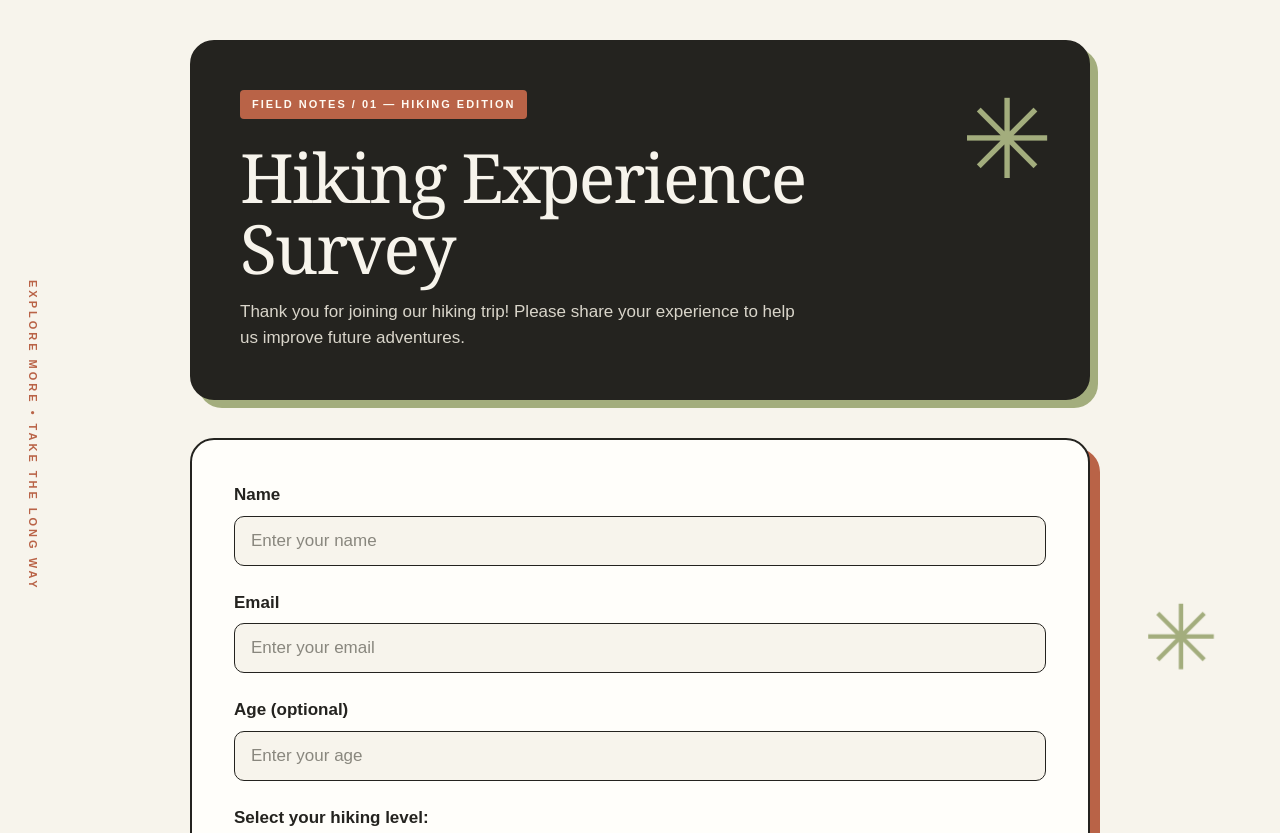
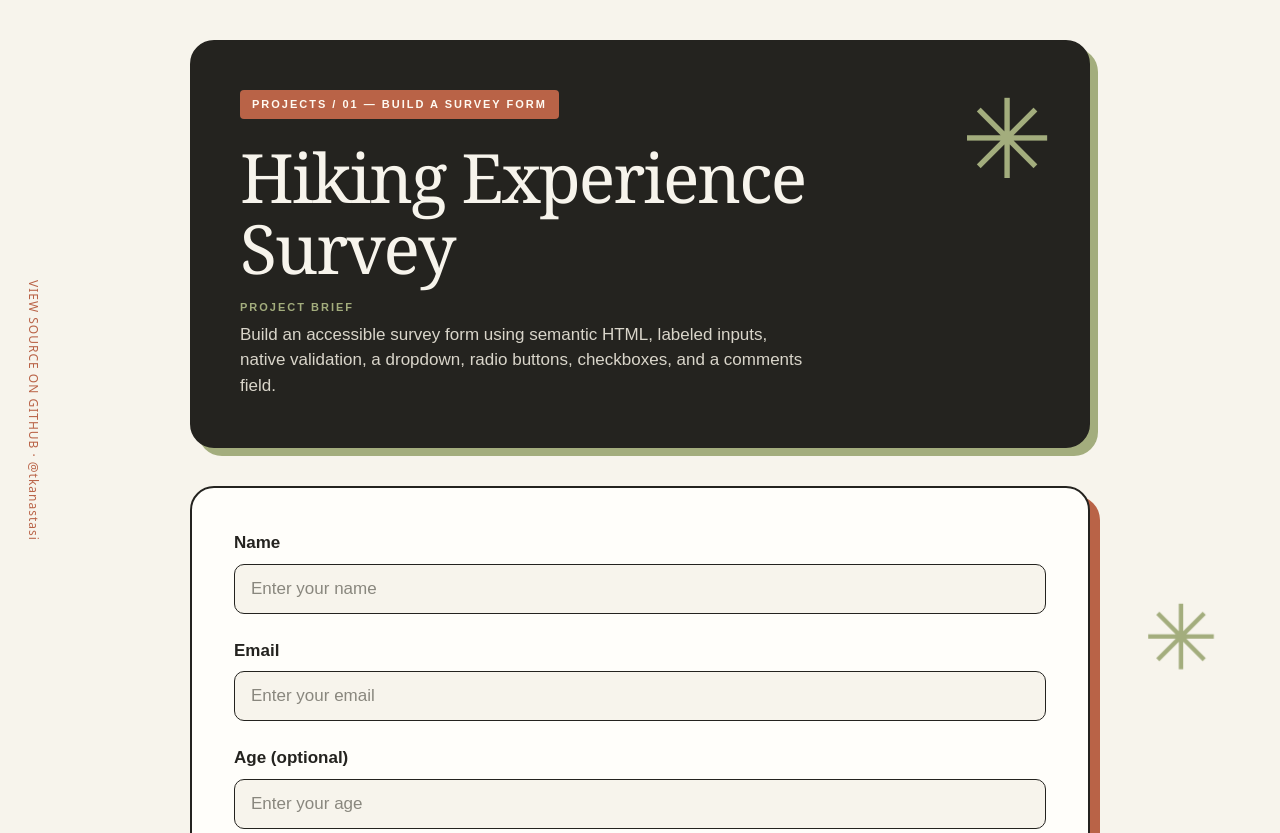
Before and after one commit to tkanastasi/freeCodeCamp, a plain HTML site: page Responsive Web Design Certification/Projects/Build a Survey Form/index.html in a window 1280 px wide. Shown: the top 833 px of the page. Drawn offline with Linux system fonts and the light colour scheme.

Commit message:
Refine project briefs and card alignment

```diff
--- a/Responsive Web Design Certification/Projects/Build a Page of Playing Cards/styles.css
+++ b/Responsive Web Design Certification/Projects/Build a Page of Playing Cards/styles.css
@@ -12,19 +12,28 @@ body {
   overflow-x: hidden;
 }
 
-body::before {
-  content: "PLAY YOUR HAND • ENJOY THE GAME";
+.github-source-link {
   position: fixed;
+  z-index: 2;
   left: 24px;
-  top: 50%;
-  transform: translateY(-50%);
+  top: 35%;
   writing-mode: vertical-rl;
-  font-size: 10px;
-  font-weight: 700;
-  letter-spacing: 3px;
+  font-family: system-ui, "Segoe UI", Arial, sans-serif;
+  font-size: 12px;
+  font-weight: 500;
+  line-height: 18px;
+  letter-spacing: 1px;
   color: #b96347;
-  opacity: 0.7;
-  z-index: -1;
+  text-decoration: none;
+}
+
+.github-source-link:hover {
+  color: #24231f;
+}
+
+.github-source-link:focus-visible {
+  outline: 3px solid #b96347;
+  outline-offset: 4px;
 }
 
 body::after {
@@ -72,7 +81,17 @@ header::after {
   color: #fffefa;
   border-radius: 4px;
   font-size: 11px;
-  font-weight: bold;
+  font-weight: 600;
+  letter-spacing: 2px;
+}
+
+.brief-label {
+  position: relative;
+  z-index: 1;
+  margin: 0 0 6px;
+  color: #a3ad7d;
+  font-size: 11px;
+  font-weight: 600;
   letter-spacing: 2px;
 }
 
@@ -224,6 +243,7 @@ header h1 {
 .middle {
   display: flex;
   flex-direction: column;
+  align-items: center;
   align-self: center;
   font-size: 42px;
   line-height: 1.3;
@@ -269,8 +289,12 @@ header h1 {
 }
 
 @media (max-width: 1200px) {
-  body::before {
-    display: none;
+  .github-source-link {
+    position: static;
+    display: block;
+    width: fit-content;
+    margin: 34px auto 4px;
+    writing-mode: horizontal-tb;
   }
 
   header,
--- a/Responsive Web Design Certification/Projects/Build a Survey Form/index.html
+++ b/Responsive Web Design Certification/Projects/Build a Survey Form/index.html
@@ -20,22 +20,34 @@
         line-height: 1.5;
       }
 
-      body::before,
       body::after {
         position: fixed;
         z-index: 0;
         pointer-events: none;
       }
 
-      body::before {
-        content: "EXPLORE MORE • TAKE THE LONG WAY";
+      .github-source-link {
+        position: fixed;
+        z-index: 2;
         top: 35%;
         left: 24px;
         writing-mode: vertical-rl;
-        font-size: 11px;
-        font-weight: bold;
-        letter-spacing: 3px;
+        font-family: system-ui, "Segoe UI", Arial, sans-serif;
+        font-size: 12px;
+        font-weight: 500;
+        line-height: 18px;
+        letter-spacing: 1px;
         color: #b96347;
+        text-decoration: none;
+      }
+
+      .github-source-link:hover {
+        color: #24231f;
+      }
+
+      .github-source-link:focus-visible {
+        outline: 3px solid #b96347;
+        outline-offset: 4px;
       }
 
       body::after {
@@ -84,7 +96,7 @@
         border-radius: 4px;
         color: #fffaf2;
         font-size: 11px;
-        font-weight: bold;
+        font-weight: 600;
         letter-spacing: 2px;
       }
 
@@ -107,6 +119,16 @@
         margin: 0;
         color: #d9d5ca;
         font-size: 17px;
+      }
+
+      .brief-label {
+        position: relative;
+        z-index: 1;
+        margin: 0 0 6px;
+        color: #a3ad7d;
+        font-size: 11px;
+        font-weight: bold;
+        letter-spacing: 2px;
       }
 
       main {
@@ -398,8 +420,12 @@
       }
 
       @media (max-width: 1200px) {
-        body::before {
-          display: none;
+        .github-source-link {
+          position: static;
+          display: block;
+          width: fit-content;
+          margin: 34px auto 4px;
+          writing-mode: horizontal-tb;
         }
       }
 
@@ -514,13 +540,15 @@
 
   <body>
     <header>
-      <p class="eyebrow">FIELD NOTES / 01 — HIKING EDITION</p>
+      <p class="eyebrow">PROJECTS / 01 — BUILD A SURVEY FORM</p>
 
       <h1 id="title">Hiking Experience Survey</h1>
 
+      <p class="brief-label">PROJECT BRIEF</p>
       <p id="description">
-        Thank you for joining our hiking trip! Please share your experience
-        to help us improve future adventures.
+        Build an accessible survey form using semantic HTML, labeled inputs,
+        native validation, a dropdown, radio buttons, checkboxes, and a
+        comments field.
       </p>
     </header>
 
@@ -741,5 +769,14 @@
         <button id="submit" type="submit">Submit</button>
       </form>
     </main>
+
+    <a
+      class="github-source-link"
+      href="https://github.com/tkanastasi/freeCodeCamp/tree/master/Responsive%20Web%20Design%20Certification/Projects/Build%20a%20Survey%20Form"
+      target="_blank"
+      rel="noopener noreferrer"
+    >
+      VIEW SOURCE ON GITHUB · @tkanastasi
+    </a>
   </body>
 </html>
```
Also changed, not shown: Responsive Web Design Certification/Projects/Build a Page of Playing Cards/index.html (+14 -3 lines), 1 other file.
